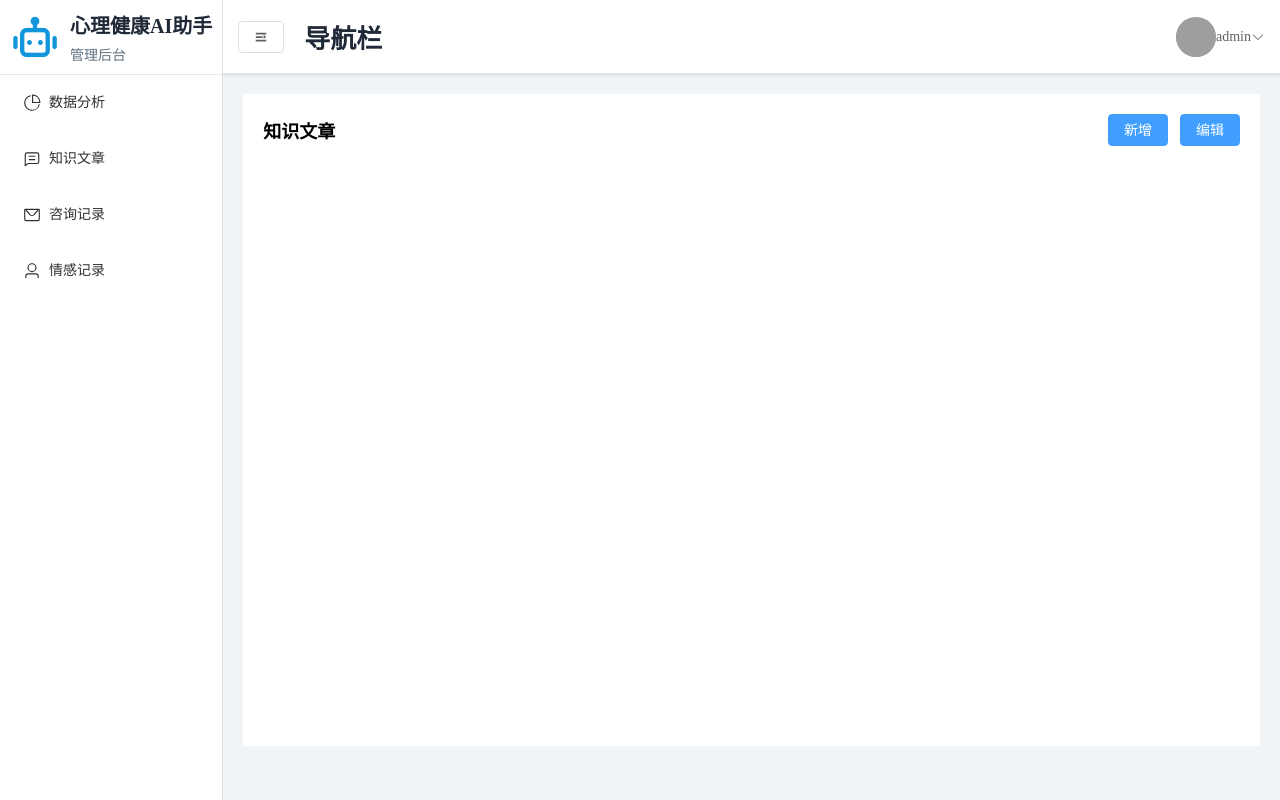
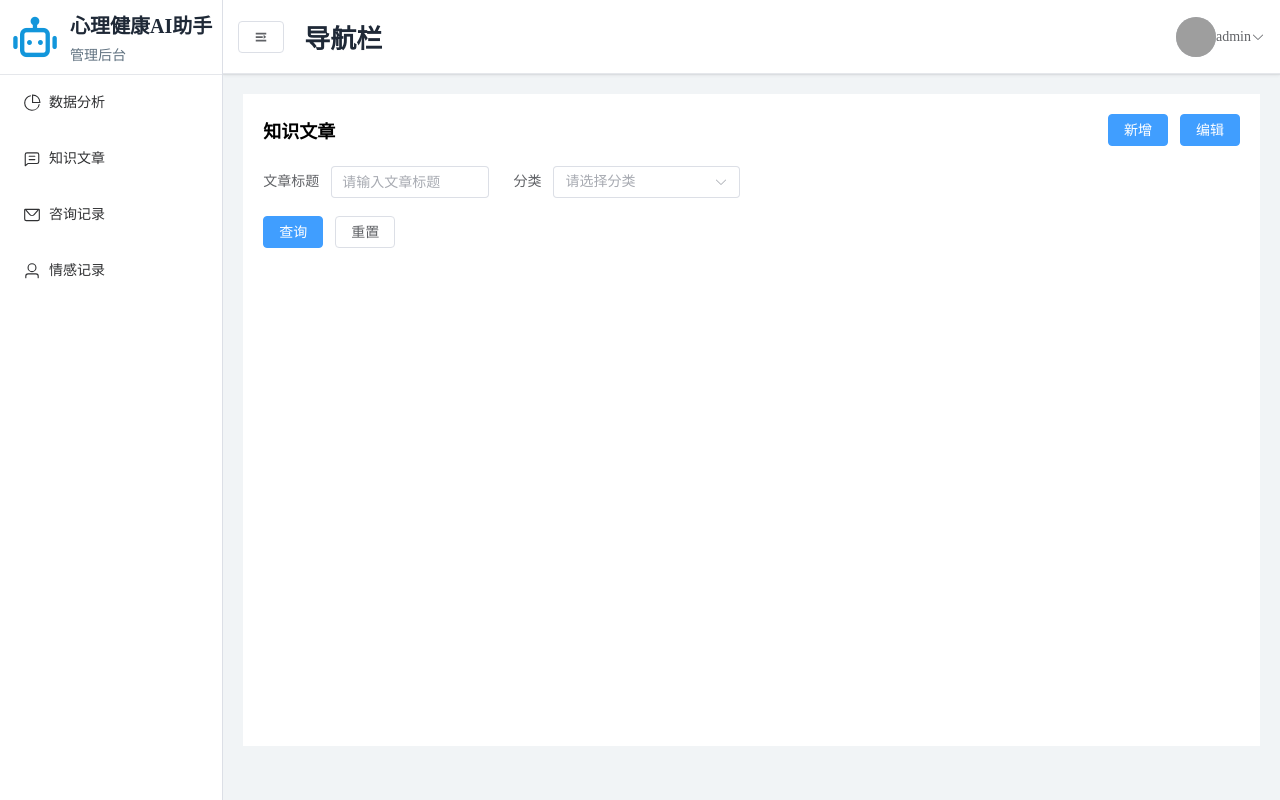
Before and after one commit to Andrew-guo20/vue_project, a Vue app: page /back/knowledge in a window 1280 px wide. Built offline with nearby package versions, Linux system fonts and the light colour scheme; grey boxes are pictures that could not be loaded.

Commit message:
封装TableSearch组件

```diff
--- a/src/components/PageHead.vue
+++ b/src/components/PageHead.vue
@@ -19,6 +19,7 @@ console.log(props.title)
 
 <style lang="scss" scoped>
 .page-head {
+  margin-bottom: 20px;
   display: flex;
   justify-content: space-between;
   align-items: center;
--- a/src/components/Sidebar.vue
+++ b/src/components/Sidebar.vue
@@ -29,6 +29,7 @@ const router = useRouter()
 
 const iconUrl = new URL('@/assets/images/robot.png', import.meta.url).href
 
+// 这里已经return出来isCollapse
 const isCollapse = computed(() => useAdminStore().isCollapse)
 
 const selectMenu = (path) => {
--- /dev/null
+++ b/src/components/TableSearch.vue
@@ -0,0 +1,71 @@
+<template>
+  <el-form ref="ruleFormRef" :model="formData">
+    <el-row :gutter="24">
+      <template v-for="item in formItemAttrs" :key="item.props">
+        <el-col v-bind="item.col">
+          <el-form-item :label="item.label" :prop="item.props">
+            <component v-model="formData[item.props]" :is="isComp(item.comp)" :placeholder="item.placeholder">
+              <template v-if="item.comp === 'select'">
+                <el-option lable="全部" value="全部"/>
+                <el-option
+                  v-for="option in item.options"
+                  :key="option.value"
+                  :label="option.label"
+                  :value="option.value"/>
+              </template>
+            </component>
+          </el-form-item>
+        </el-col>
+
+      </template>
+    </el-row>
+    <el-row>
+      <el-button type="primary" @click="handleSearch">查询</el-button>
+      <el-button @click="handleReset(ruleFormRef)">重置</el-button>
+    </el-row>
+
+  </el-form>
+</template>
+
+<script setup>
+import { reactive, ref, computed } from 'vue'
+
+const formItemAttrs = computed(() => {
+  const {formItem} = props
+  formItem.forEach(item => {
+    item.col = {xs:24,sm:12,md:8,lg:6,xl:6}
+  })
+  return formItem
+})
+const ruleFormRef = ref()
+
+const props = defineProps({
+  formItem: {
+    type: Array,
+    default: () => []
+  }
+})
+const emit = defineEmits(['search'])
+
+// 初始的表单数据
+const formData = reactive({})
+const isComp = (comp) => {
+  return {
+    input:'el-input',
+    select:'el-select',
+  }[comp]
+  // 方括号语法 [comp] 用于 动态访问对象的属性 。当 comp 是变量时，它会被解析为具体的键名，从而获取对应的值
+}
+
+const handleSearch = () => {
+  // console.log(formData)
+  emit('search', formData)
+}
+
+const handleReset = (formRef) => {
+  // 先重置表单，然后再触发查询
+  if(!formRef) return
+  formRef.resetFields()
+  handleSearch()
+}
+</script>
--- a/src/views/knowledge.vue
+++ b/src/views/knowledge.vue
@@ -6,9 +6,25 @@
         <el-button type="primary">编辑</el-button>
       </template>
     </PageHead>
+    <TableSearch :formItem="formItem" @search="handleSearch"></TableSearch>
   </div>
 </template>
 
 <script setup name="knowledge">
 import PageHead from '@/components/PageHead.vue'
+import TableSearch from '@/components/TableSearch.vue'
+
+const handleSearch = (formData) => {
+  console.log(formData,'查询参数')
+}
+
+const formItem = [
+  { comp:'input',props:'title',label:'文章标题',placeholder:'请输入文章标题'},
+  { comp:'select',props:'catagoryId',label:'分类',placeholder:'请选择分类',
+    options:[
+      { label:'心理健康基础', value:1},
+      { label:'情绪管理', value:2},
+    ]
+  },
+]
 </script>
```
